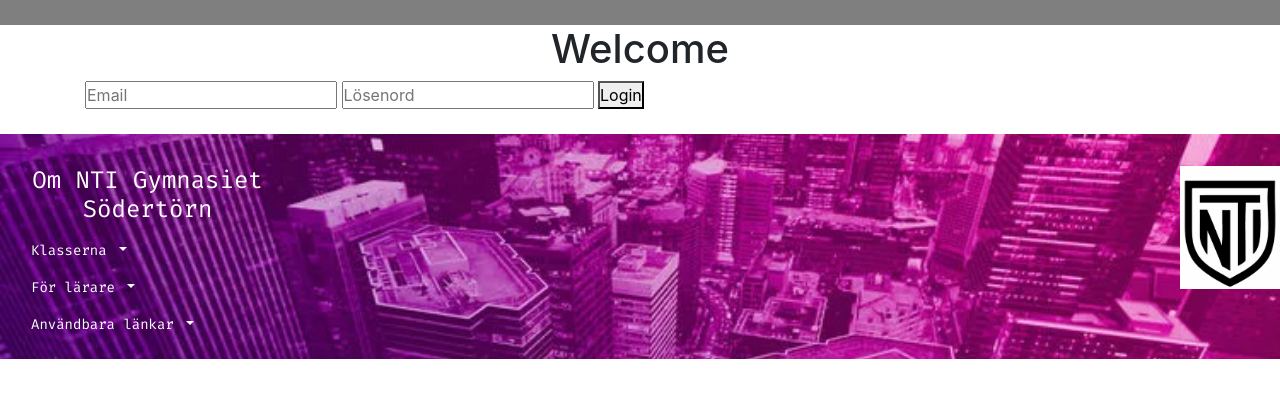
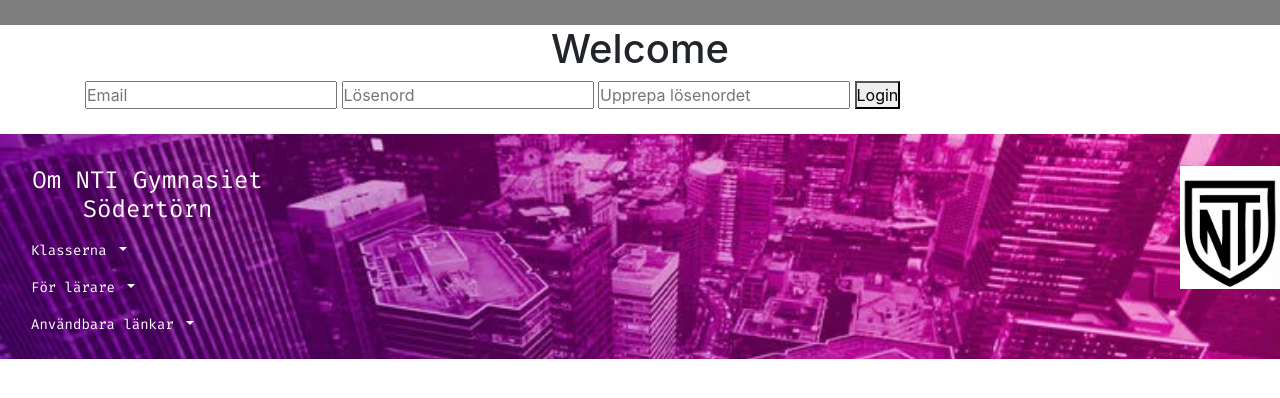
Before and after one commit to EnvGrn/Webbteknik-Projekt, a Flask app: page /login in a window 1280 px wide. Shown: the part 71-469 px from the top of the page. Run offline with Flask 2, Linux system fonts and the light colour scheme; some libraries are stand-ins or nearby versions.

Commit message:
Update login.html

```diff
--- a/templates/login.html
+++ b/templates/login.html
@@ -96,9 +96,11 @@
     	<div class="container">
     		<h1>Welcome</h1>
 
-    		<form class="form" action="/login" method="post">
-    			<input type="email" placeholder="Email">
-    			<input type="password" placeholder="Lösenord">
+    		<form class="form" action="http://localhost:5000/login" method="post">
+    			<input type="email" name="email "placeholder="Email">
+    			<input type="password" name="password" placeholder="Lösenord">
+          <input type="password" name="password2" placeholder="Upprepa lösenordet">
+
     			<button type="submit" id="login-button">Login</button>
     		</form>
     	</div>
```
